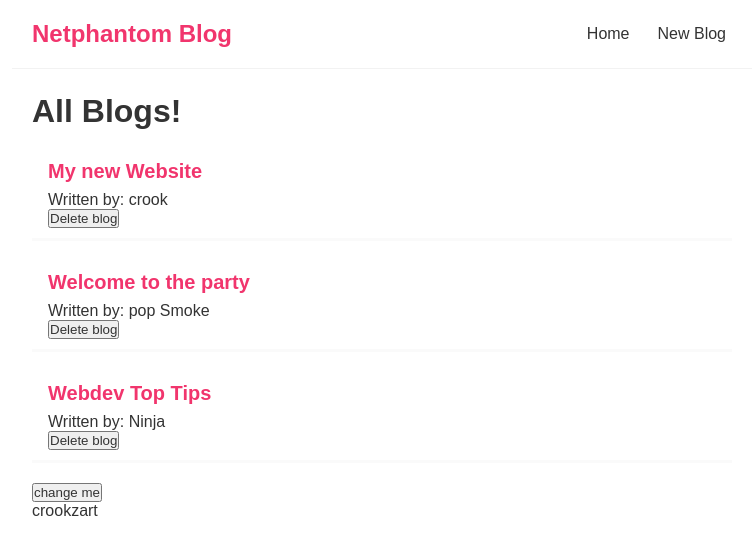
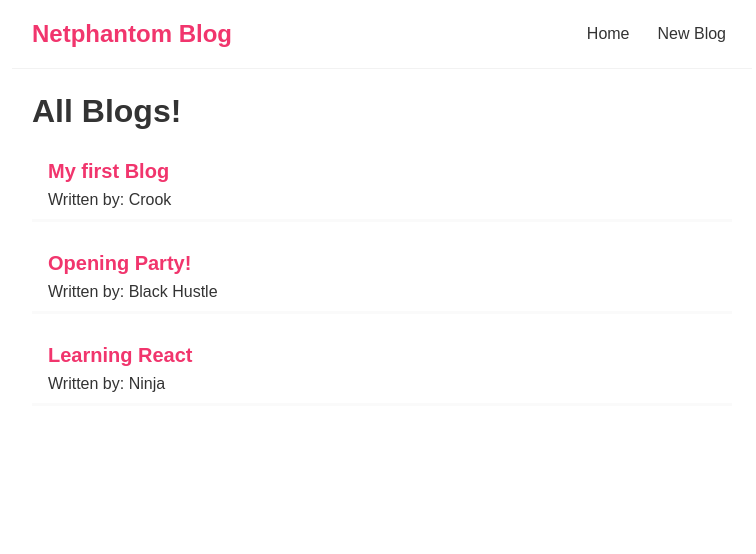
Before and after one commit to mic7x4/simple-blog, a React (Create React App) app: page / in a window 1280 px wide. Shown: the top 554 px of the page, without its empty margins (258-1014 px from the left). Built offline with nearby package versions, Linux system fonts and the light colour scheme; data requests are answered from the project's data file; the HTML template or start-up script is replaced by a standard one.

Commit message:
[features] using a json-server

```diff
--- /dev/null
+++ b/data/db.json
@@ -0,0 +1,22 @@
+{
+    "blogs":[
+        {
+            "title":"My first Blog",
+            "body":"Why do we use it? It is a long established that a reader will be distracted ",
+            "author":"Crook",
+            "id":1
+        },
+        {
+            "title":"Opening Party!",
+            "body":"Why do we use it? It is a long established that a reader will be distracted ",
+            "author":"Black Hustle",
+            "id":2
+        },
+        {
+            "title":"Learning React",
+            "body":"Why do we use it? It is a long established that a reader will be distracted ",
+            "author":"Ninja",
+            "id":3
+        }
+    ]
+}
--- a/src/BlogList.jsx
+++ b/src/BlogList.jsx
@@ -1,6 +1,6 @@
 import React from 'react'
 
-function BlogList({blogs,title , handleDelete}) {
+function BlogList({blogs,title}) {
 
     return (
         <div className="blogList">
@@ -9,7 +9,7 @@ function BlogList({blogs,title , handleDelete}) {
                 <div className="blog__preview" key={blog.id}>
                         <h2>{blog.title}</h2>
                         <p>Written by: {blog.author}</p>
-                        <button onClick={()=>handleDelete(blog.id)}>Delete blog</button>
+                        {/* <button onClick={()=>handleDelete(blog.id)}>Delete blog</button> */}
                     </div>
             ) )}
         </div>
--- a/src/Home.jsx
+++ b/src/Home.jsx
@@ -3,30 +3,31 @@ import BlogList from './BlogList';
 
 function Home() {
 
- const [blogs,setBlogs] = useState([
-     {title:'My new Website', body:"lorem ipsom.....",author:'crook',id:1},
-     {title:'Welcome to the party', body:"lorem ipsom.....",author:'pop Smoke',id:2},
-     {title:'Webdev Top Tips', body:"lorem ipsom.....",author:'Ninja',id:3},
- ]);
+ const [blogs,setBlogs] = useState(null);
 
 const [name,setName] = useState('crookzart');
 
-const handleDelete = (id) => {
-    const newBlog = blogs.filter((blog) => blog.id !== id);
-    setBlogs(newBlog);
-}
+// const handleDelete = (id) => {
+//     const newBlog = blogs.filter((blog) => blog.id !== id);
+//     setBlogs(newBlog);
+// }
 
 useEffect(() => {
- console.log('Use Effect runs==>');
- console.log(blogs);
- console.log(name);
-},[name]);
+    fetch('http://localhost:8000/blogs')
+    .then(res => {
+        return res.json();
+    })
+    .then(data => {
+        setBlogs(data);
+    })
+
+},[]);
 
     return (
         <div className="home">
-            <BlogList blogs={blogs} title="All Blogs!" handleDelete={handleDelete}/>
-            <button onClick={() => setName('netphantom')}>change me</button>
-            <p>{name}</p>
+            {
+              blogs &&  <BlogList blogs={blogs} title="All Blogs!"/>
+            }
         </div>
     )
 }
--- a/src/index.css
+++ b/src/index.css
@@ -45,7 +45,7 @@
 .blog__preview:hover {
   box-shadow: 1px 3px 5px rgba(0, 0, 0, 0.1);
 }
-.blog__preview h2{
+.blog__preview h2 {
   font-size: 20px;
   color: #f1356d;
   margin-bottom: 8px;
```
Also changed, not shown: 1 other file (tests, documents, lock files or other folders).
